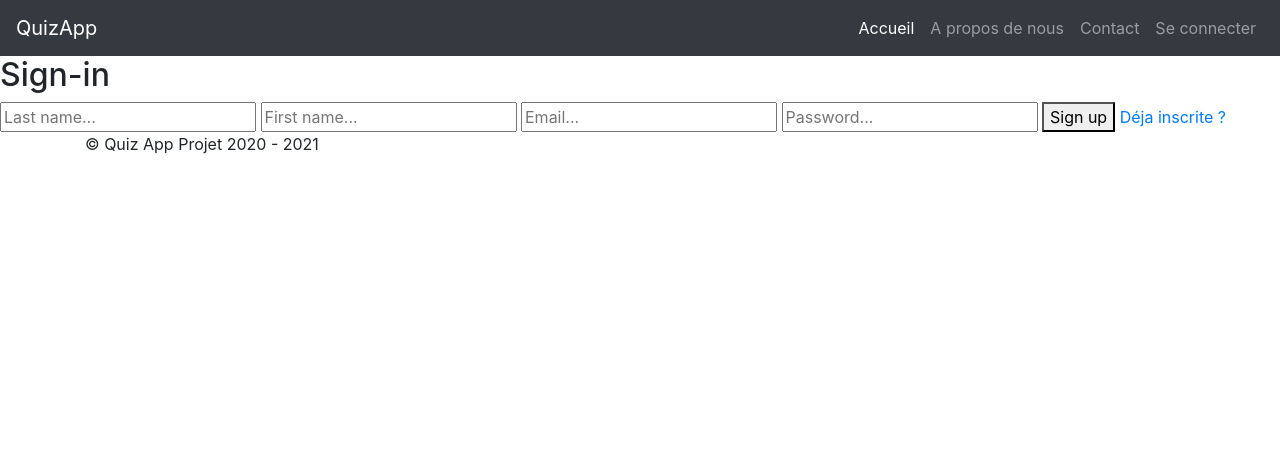
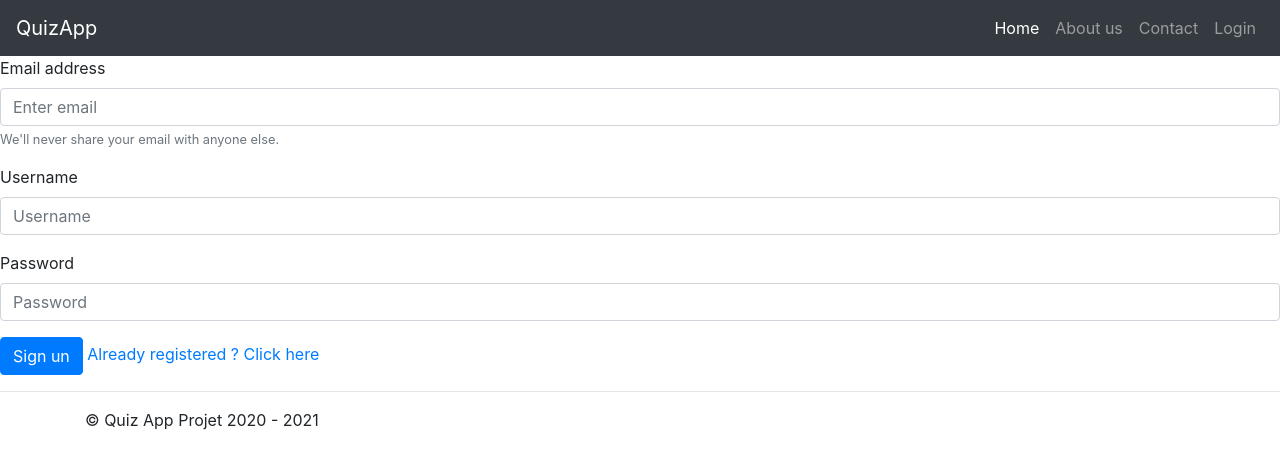
Before and after one commit to CodeOne45/Projet-Web-App-Quiz, a PHP site: page /views/register.php in a window 1280 px wide. Shown: the top 469 px of the page. Run offline with PHP 8.4, Linux system fonts and the light colour scheme.

Commit message:
fix: language all in EN feat: bootstrap form for login register pages

```diff
--- a/views/footer.php
+++ b/views/footer.php
@@ -1,4 +1,6 @@
 </body>
+
+<hr>
 
 <footer class="container">
   <p>&copy; Quiz App Projet 2020 - 2021 </p>
--- a/views/header.php
+++ b/views/header.php
@@ -35,7 +35,7 @@
   </head>
   <body>
 <nav class="navbar navbar-expand-md navbar-dark fixed-top bg-dark">
-  <a class="navbar-brand" href="#">QuizApp</a>
+  <a class="navbar-brand" href="index.php">QuizApp</a>
   <button class="navbar-toggler" type="button" data-toggle="collapse" data-target="#navbars" aria-controls="navbars" aria-expanded="false" aria-label="Toggle navigation">
     <span class="navbar-toggler-icon"></span>
   </button>
@@ -43,16 +43,16 @@
   <div class="collapse navbar-collapse" id="navbars">
     <ul class="navbar-nav ml-auto">
       <li class="nav-item active">
-        <a class="nav-link" href="#">Accueil <span class="sr-only">(current)</span></a>
+        <a class="nav-link" href="index.php">Home <span class="sr-only">(current)</span></a>
       </li>
       <li class="nav-item">
-        <a class="nav-link" href="#">A propos de nous</a>
+        <a class="nav-link" href="#">About us</a>
       </li>
       <li class="nav-item">
         <a class="nav-link" href="#">Contact</a>
       </li>
       <li class="nav-item">
-        <a class="nav-link" href="#">Se connecter</a>
+        <a class="nav-link" href="login.php">Login</a>
       </li>
     </ul>
   </div>
--- a/views/register.php
+++ b/views/register.php
@@ -3,8 +3,8 @@ include_once 'header.php';
 ?>
 
     <section>
-        <h2>Sign-in</h2>
-        <form action="..\includes\signIn.inc.php" method="post">
+
+        <!--<form action="..\includes\signIn.inc.php" method="post">
             <input type="text" name="name" placeholder="Last name...">
             <input type="text" name="firstName" placeholder="First name...">
             <input type="text" name="email" placeholder="Email...">
@@ -12,7 +12,29 @@ include_once 'header.php';
 
             <button type="submit" name="submit">Sign up</button>
 
-            <a href="login.php">Déja inscrite ?</a>
+            <a href="login.php">S'inscrire !</a>
+        </form>
+        -->
+
+        <form action="..\includes\signIn.inc.php" method="post">
+            <div class="form-group">
+                <label for="email">Email address</label>
+                <input type="email" class="form-control" name="email" aria-describedby="emailHelp" placeholder="Enter email">
+                <small id="emailHelp" class="form-text text-muted">We'll never share your email with anyone else.</small>
+            </div>
+
+            <div class="form-group">
+                <label for="name">Username</label>
+                <input type="text" class="form-control" name="username"" placeholder="Username">
+            </div>
+
+            <div class="form-group">
+                <label for="password">Password</label>
+                <input type="password" class="form-control" name="pwd" placeholder="Password">
+            </div>
+            <button type="submit" class="btn btn-primary">Sign un</button>
+
+            <a href="login.php">Already registered ? Click here</a>
         </form>
 
         <?php
@@ -24,7 +46,7 @@ include_once 'header.php';
             } else if ($_GET["error"] == "stsmFailed") {
                 echo "<p> Error ! mais jsp d'ou ça vient :(</p>";
             } else if ($_GET["error"] == "none") {
-                echo "<p> Felicitation, your account was created now :) </p>";
+                echo "<p> Congrats, your account has been created :) </p>";
             }
         }
         ?>
```
Also changed, not shown: views/index.php (+7 -35 lines), views/login.php (+18 -2 lines).
